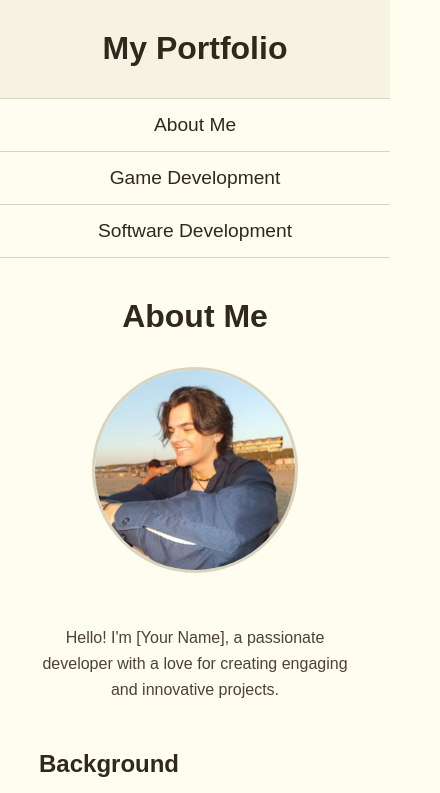
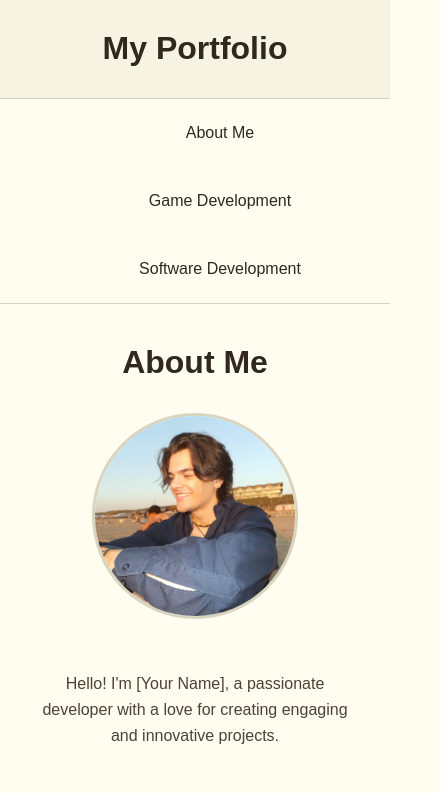
Before and after one commit to TeletabiTrifasico/teletabitrifasico.github.io, a plain HTML site: page index.html in a window 390 px wide. Shown: the top 793 px of the page, 440 px wide, since content can reach past the window. Drawn offline with Linux system fonts and the light colour scheme.

Commit message:
footer responsiveness

```diff
--- a/css/stylesheet.css
+++ b/css/stylesheet.css
@@ -56,14 +56,16 @@ p {
     justify-content: center;
     background: var(--bg-primary);
     border-bottom: 1px solid var(--border-color);
+    flex-wrap: wrap;
 }
 
 .navbar a {
     color: var(--text-primary);
-    padding: 20px 20px;
+    padding: 20px;
     text-decoration: none;
     text-align: center;
-    flex: 1;
+    min-width: 200px;
+    flex-grow: 1;
 }
 
 .navbar a:hover {
@@ -88,6 +90,7 @@ footer {
     width: 100%;
     border-top: 1px solid var(--border-color);
     margin-top: auto;
+    font-size: 0.8rem; /* Add this line to keep text small */
 }
 
 .profile-section {
@@ -126,13 +129,16 @@ footer {
     }
 
     .navbar a {
-        padding: 15px;
-        font-size: 1.2rem;
-        border-bottom: 1px solid var(--border-color);
+        width: 100%;
+        padding: 25px;
     }
 
     .navbar a:last-child {
         border-bottom: none;
+    }
+
+    footer {
+        font-size: 0.8rem; /* Keep the same size in mobile */
     }
 }
 
```
